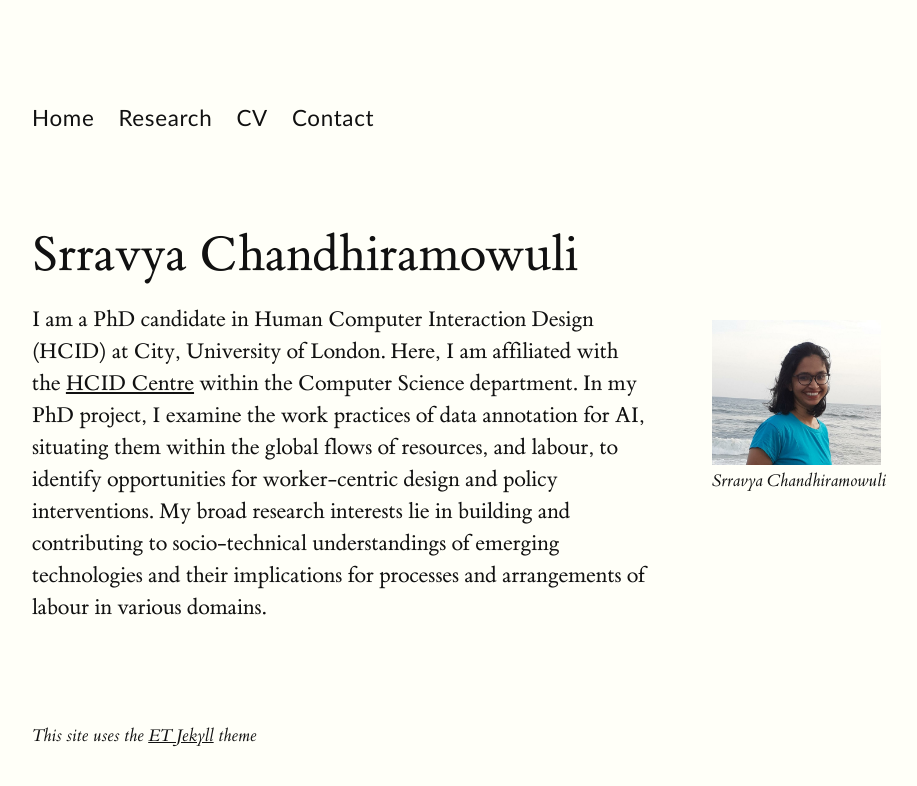
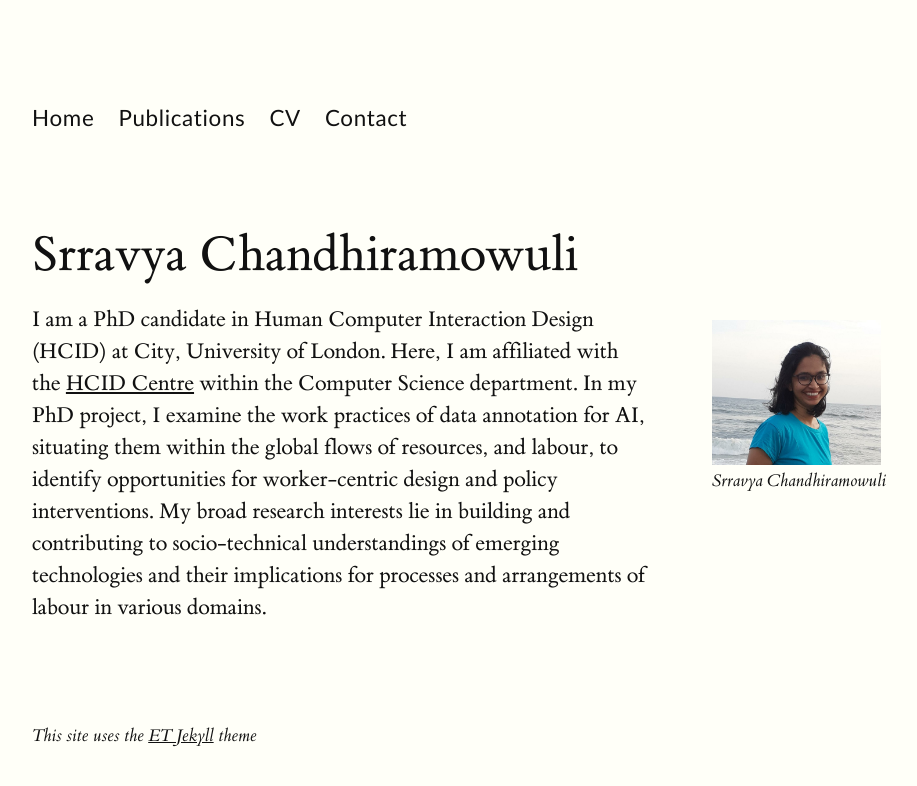
Before and after one commit to srravya/srravya.github.io, a Jekyll site: the page built from index.html, in a window 1280 px wide. Shown: the top 786 px of the page, without its empty margins (128-1045 px from the left). Built offline with Jekyll 4.4.1, drawn with Linux system fonts in a browser that asks for light colours.

Commit message:
Fix header

```diff
--- a/_includes/header.html
+++ b/_includes/header.html
@@ -4,7 +4,7 @@
     <p><label class="menu-icon" for="menu-btn">Menu</label></p>
     <ul class="site-nav">
         <li><a href="/">Home</a></li>
-        <li><a href="/research">Research</a></li>
+        <li><a href="/publications">Publications</a></li>
         <li><a href="/cv">CV</a></li>
         <li><a href="/contact">Contact</a></li>
         <!-- <li><a href="/feed.xml">RSS</a></li> -->
```
